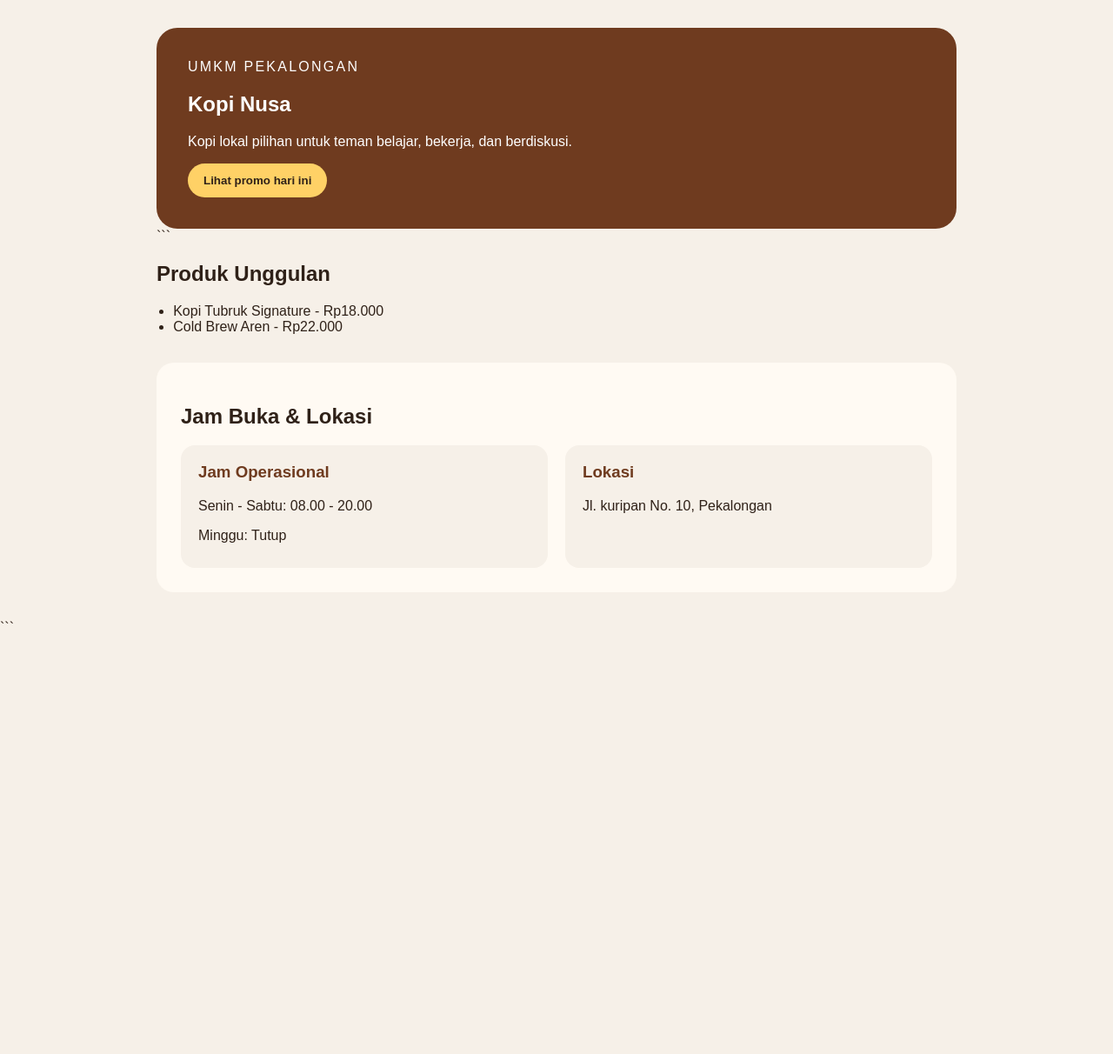
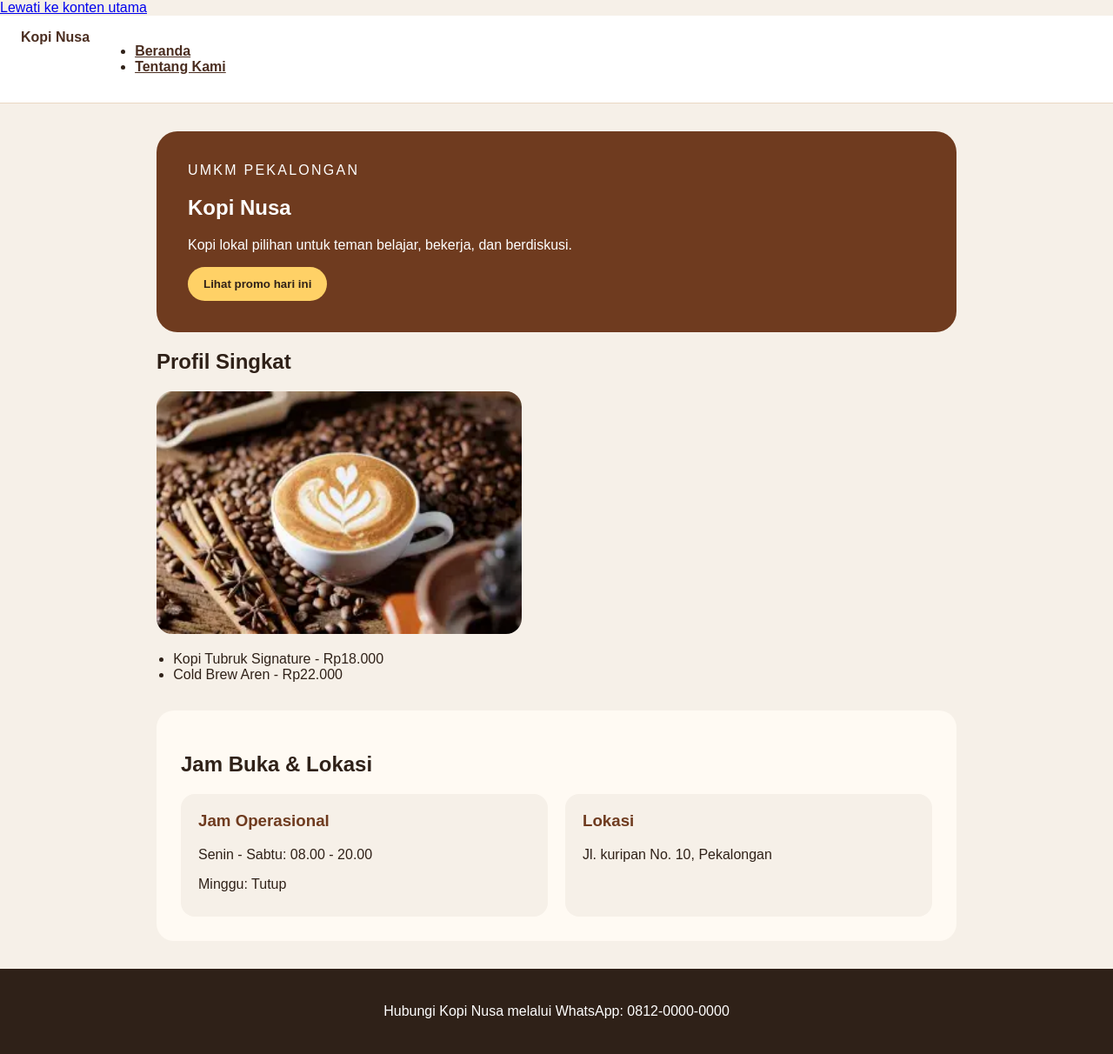
Before and after one commit to farrelfthnan/website-umkm, a plain HTML site: page index.html in a window 1280 px wide. Shown: the whole page at 87% size. Before the commit the page ends 800 px from the top, so only its background shows below. Drawn offline with Linux system fonts and the light colour scheme.

Commit message:
menambahkan gambar dan halaman tentang

````diff
--- a/css/style.css
+++ b/css/style.css
@@ -3,6 +3,40 @@ body {
   color: #2f2118;
   background: #f6f0e8;
   font-family: Arial, sans-serif;
+}
+
+.site-header {
+  position: sticky;
+  top: 0;
+  display: flex;
+  justify-content: space-between;
+  gap: 16px;
+  align-items: center;
+  padding: 16px 24px;
+  background: white;
+  border-bottom: 1px solid #ead8c3;
+}
+
+.brand {
+  color: #4b2e21;
+  font-weight: 800;
+  text-decoration: none;
+}
+
+nav {
+  display: flex;
+  gap: 12px;
+  flex-wrap: wrap;
+}
+
+nav a {
+  color: #4b2e21;
+  font-weight: 700;
+}
+
+a:focus-visible {
+  outline: 3px solid #ffd166;
+  outline-offset: 4px;
 }
 
 .page {
@@ -23,6 +57,15 @@ body {
   letter-spacing: 0.14em;
   text-transform: uppercase;
 }
+
+.profile-image {
+  width: 100%;
+  max-width: 420px;
+  border-radius: 18px;
+  object-fit: cover;
+}
+
+
 
 .products {
   padding-left: 1.2rem;
@@ -67,3 +110,10 @@ color: #6f3b1f;
 .info-card p {
 margin-bottom: 8px;
 }
+
+.site-footer {
+  padding: 24px;
+  background: #2f2118;
+  color: white;
+  text-align: center;
+}
--- a/index.html
+++ b/index.html
@@ -7,7 +7,18 @@
     <title>Kopi Nusa - Website UMKM</title>
     <link rel="stylesheet" href="css/style.css" />
   </head>
+
   <body>
+  <a class="skip-link" href="#konten">Lewati ke konten utama</a>
+    <header class="site-header">
+      <nav class="nav" aria-label="Navigasi utama">
+        <a class="brand" href="index.html">Kopi Nusa</a>
+        <ul>
+          <li><a href="index.html">Beranda</a></li>
+          <li><a aria-current="page" href="tentang.html">Tentang Kami</a></li>
+        </ul>
+      </nav>
+    </header>
     <main class="page">
       <section class="hero">
         <p class="eyebrow">UMKM Pekalongan</p>
@@ -16,14 +27,15 @@
         <button id="promoButton" type="button">Lihat promo hari ini</button>
       </section>
 
-```
-  <section aria-labelledby="produk-title">
-    <h2 id="produk-title">Produk Unggulan</h2>
+       <section id="profil" aria-labelledby="profil-title">
+    <h2 id="profil-title">Profil Singkat</h2>
+    <img class="profile-image" src="image/kopi.webp" alt="Secangkir kopi hitam di atas meja kayu" />
+
+    </section>
     <ul class="products">
       <li>Kopi Tubruk Signature - Rp18.000</li>
       <li>Cold Brew Aren - Rp22.000</li>
     </ul>
-  </section>
 
   <section class="business-info-section" aria-labelledby="info-title">
     <h2 id="info-title">Jam Buka & Lokasi</h2>
@@ -42,9 +54,12 @@
     </div>
   </section>
 </main>
+<footer id="kontak" class="site-footer">
+  <p>Hubungi Kopi Nusa melalui WhatsApp: 0812-0000-0000</p>
+</footer>
 
 <script src="js/script.js"></script>
-```
+
 
   </body>
 </html>
--- /dev/null
+++ b/tentang.html
@@ -0,0 +1,40 @@
+<!doctype html>
+<html lang="id">
+  <head>
+    <meta charset="utf-8" />
+    <meta name="viewport" content="width=device-width, initial-scale=1" />
+    <title>Tentang Kopi Nusa - Website UMKM</title>
+    <link rel="stylesheet" href="css/style.css" />
+  </head>
+  <body>
+    <a class="skip-link" href="#konten">Lewati ke konten utama</a>
+    <header class="site-header">
+      <nav class="nav" aria-label="Navigasi utama">
+        <a class="brand" href="index.html">Kopi Nusa</a>
+        <ul>
+          <li><a href="index.html">Beranda</a></li>
+          <li><a aria-current="page" href="tentang.html">Tentang Kami</a></li>
+        </ul>
+      </nav>
+    </header>
+    <main id="konten" class="page">
+      <section aria-labelledby="tentang-title">
+        <p class="eyebrow">Cerita Usaha</p>
+        <h1 id="tentang-title">Tentang Kopi Nusa</h1>
+        <p>Kopi Nusa adalah UMKM fiktif yang mengolah kopi lokal untuk kebutuhan pembelajaran.</p>
+        <img src="image/kopi.webp" alt="Etalase Kopi Nusa berisi kemasan kopi lokal" />
+      </section>
+      <section aria-labelledby="nilai-title">
+        <h2 id="nilai-title">Nilai yang Kami Bawa</h2>
+        <ul>
+          <li>Bahan lokal dari petani sekitar.</li>
+          <li>Proses sederhana dan transparan.</li>
+          <li>Pelayanan ramah untuk pelanggan harian.</li>
+        </ul>
+      </section>
+    </main>
+    <footer class="site-footer">
+      <p>&copy; 2026 Kopi Nusa. Data pada halaman ini bersifat dummy.</p>
+    </footer>
+  </body>
+</html>
````
Also changed, not shown: image/kopi.webp (added).
